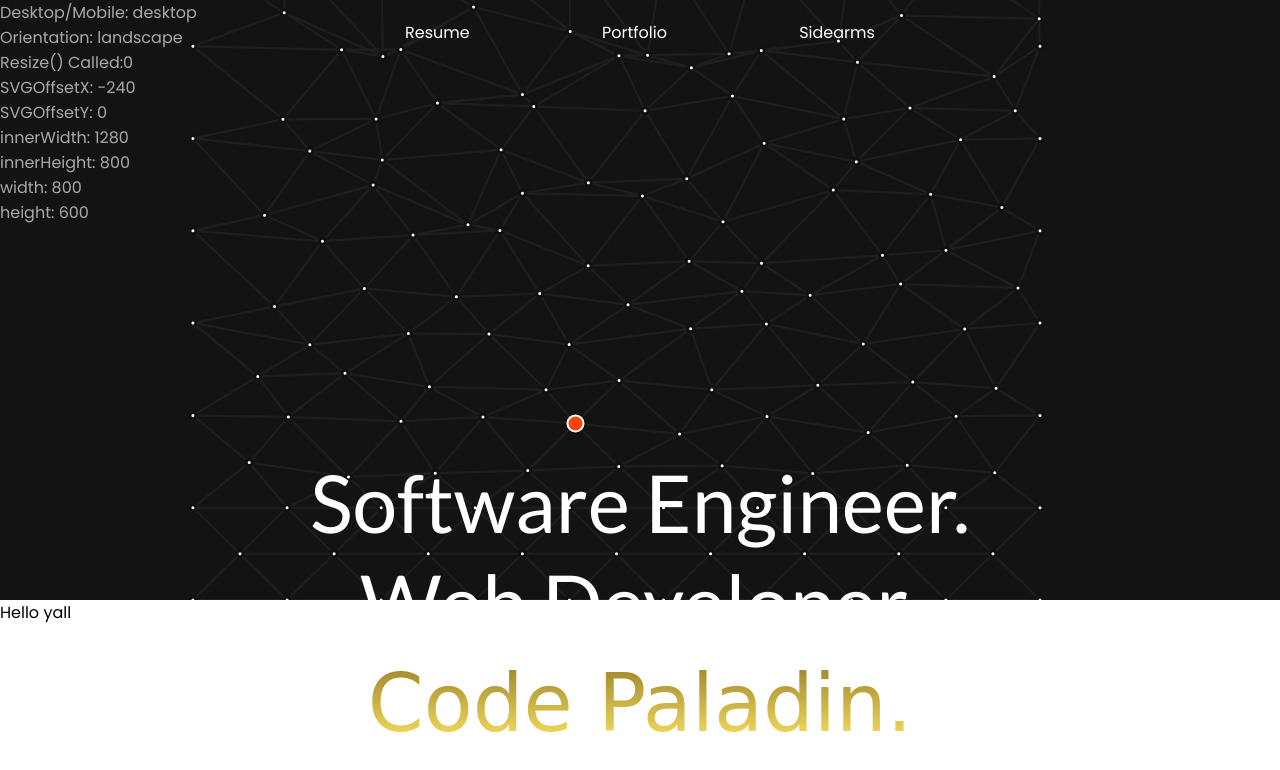
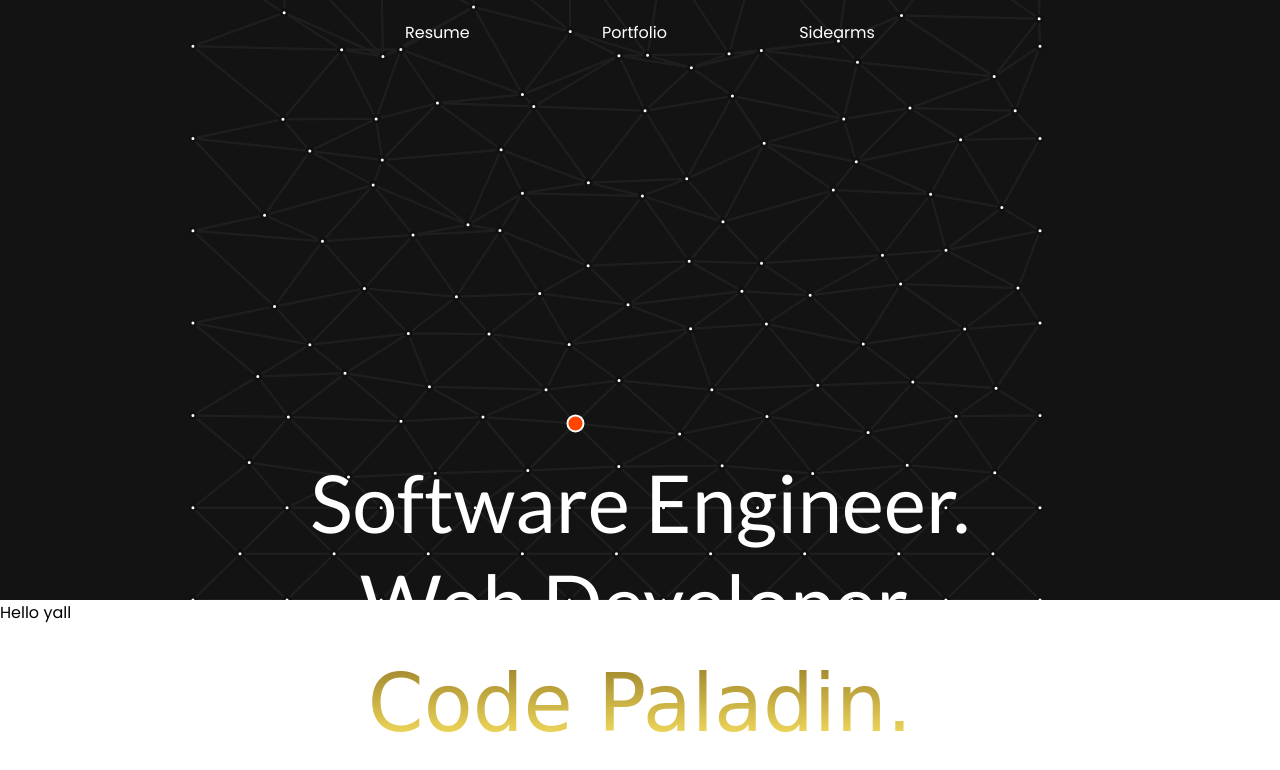
Before and after one commit to ydubler/yd-official-aws-eb, a website built with webpack: page src/index.html in a window 1280 px wide. Shown: the top 770 px of the page. Built offline with nearby package versions, Linux system fonts and the light colour scheme; a web font is replaced by a local one.

```diff
--- a/src/index.html
+++ b/src/index.html
@@ -19,7 +19,7 @@
       class="block color-1e shortest-paths"
       v-bind:style="{ height: screenHeight+'px'}"
     >
-      <div class="debug">
+      <!-- <div class="debug">
         Desktop/Mobile: {{mobileOrDesktop}}<br />
         Orientation: {{orientation}}<br />
         Resize() Called:{{resizecalled}}<br />
@@ -29,7 +29,7 @@
         innerHeight: {{ height}}<br />
         width: {{ screenWidth }}<br />
         height: {{ screenHeight}}<br />
-      </div>
+      </div> -->
       <div id="navbar" class="navbar">
         <div class="navbar-link inline-block">
           Resume
```
